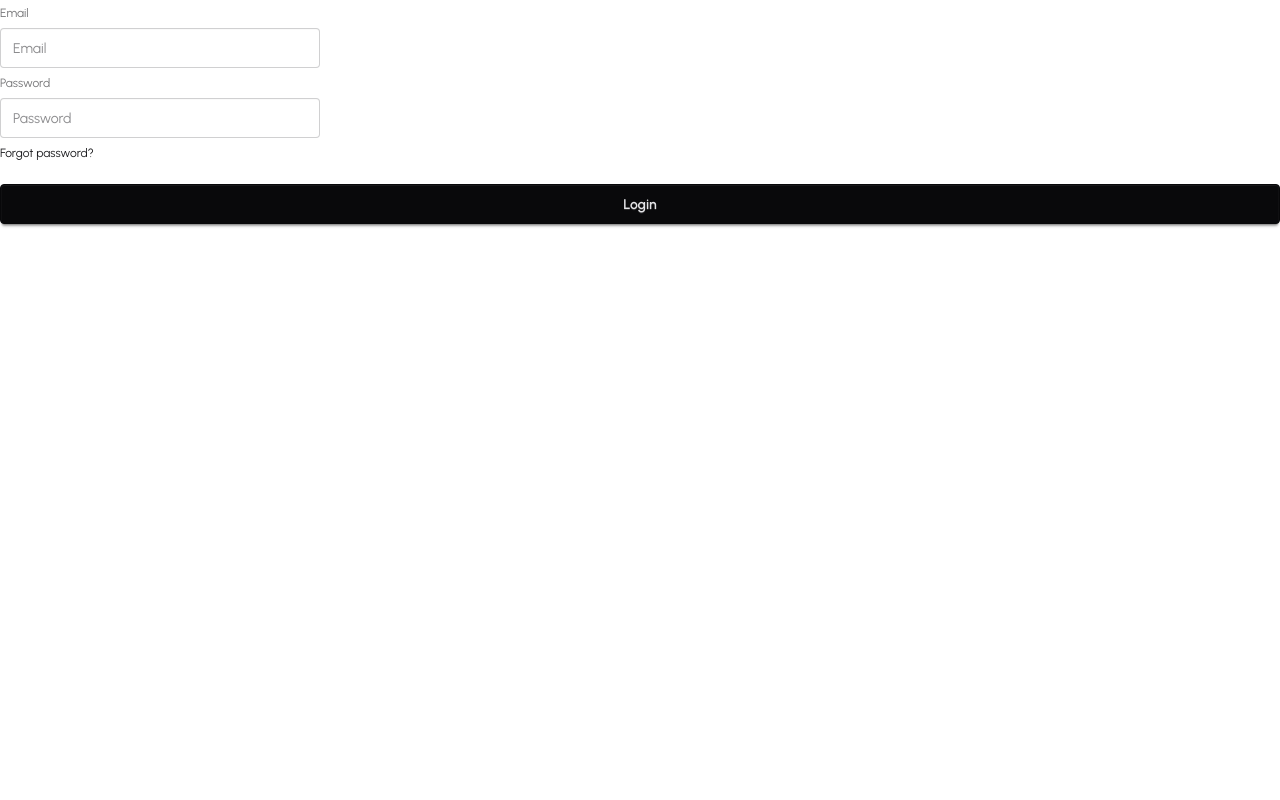
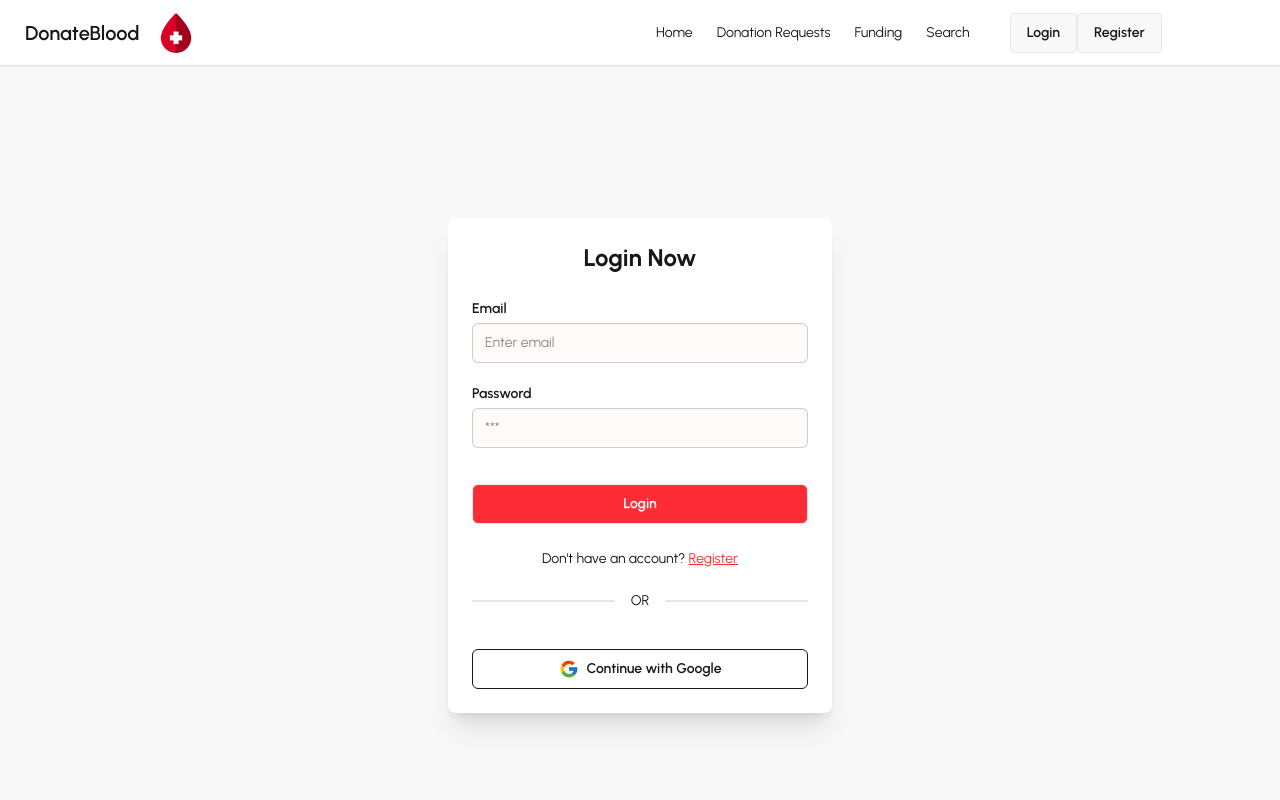
Before and after one commit to Muyedrahman/blood-donation-application-client, a React (Vite) app: page /login in a window 1280 px wide. Shown: the top 800 px of the page. Built offline with nearby package versions, Linux system fonts and the light colour scheme.

Commit message:
feat: add Firebase authentication with AuthContext

```diff
--- a/package.json
+++ b/package.json
@@ -12,6 +12,7 @@
   "dependencies": {
     "@tailwindcss/vite": "^4.1.17",
     "axios": "^1.13.2",
+    "firebase": "^12.6.0",
     "framer-motion": "^12.23.26",
     "react": "^19.2.0",
     "react-dom": "^19.2.0",
@@ -19,6 +20,7 @@
     "react-icons": "^5.5.0",
     "react-router": "^7.10.1",
     "styled-components": "^6.1.19",
+    "sweetalert2": "^11.26.10",
     "tailwindcss": "^4.1.17"
   },
   "devDependencies": {
--- /dev/null
+++ b/src/contexts/AuthConText/AuthConText.jsx
@@ -0,0 +1,3 @@
+import React, { createContext } from 'react';
+
+export const AuthConText = createContext(null)
--- /dev/null
+++ b/src/contexts/AuthConText/AuthProvider.jsx
@@ -0,0 +1,28 @@
+import React from 'react';
+import { AuthConText } from './AuthConText';
+import { createUserWithEmailAndPassword, signInWithEmailAndPassword } from 'firebase/auth';
+import { auth } from '../../firebase/firebase.config';
+
+const AuthProvider = ({children}) => {
+
+    const registerUser = (email, password) =>{
+        return createUserWithEmailAndPassword(auth, email, password)
+    }
+    const signInUser = (email, password) =>{
+        return signInWithEmailAndPassword(auth, email, password)
+    }
+
+    const authInfo = {
+        registerUser,
+        signInUser
+    }
+
+
+    return (
+       <AuthConText value={authInfo}>
+        {children}
+       </AuthConText>
+    );
+};
+
+export default AuthProvider;
--- /dev/null
+++ b/src/firebase/firebase.config.js
@@ -0,0 +1,21 @@
+// Import the functions you need from the SDKs you need
+import { initializeApp } from "firebase/app";
+import { getAuth } from "firebase/auth";
+// TODO: Add SDKs for Firebase products that you want to use
+// https://firebase.google.com/docs/web/setup#available-libraries
+
+// Your web app's Firebase configuration
+const firebaseConfig = {
+  apiKey: import.meta.env.VITE_apiKey,
+  authDomain: import.meta.env.VITE_authDomain,
+  projectId: import.meta.env.VITE_projectId,
+  storageBucket: import.meta.env.VITE_storageBucket,
+  messagingSenderId: import.meta.env.VITE_messagingSenderId,
+  appId: import.meta.env.VITE_appId,
+};
+
+// Initialize Firebase
+const app = initializeApp(firebaseConfig);
+
+// Initialize Firebase Authentication and get a reference to the service
+export const auth = getAuth(app);
--- a/src/main.jsx
+++ b/src/main.jsx
@@ -3,9 +3,12 @@ import { createRoot } from 'react-dom/client'
 import { RouterProvider } from "react-router/dom";
 import './index.css'
 import { router } from './routes/router.jsx';
+import AuthProvider from './contexts/AuthConText/AuthProvider.jsx';
 
 createRoot(document.getElementById("root")).render(
   <StrictMode>
-    <RouterProvider router={router} />
+    <AuthProvider>
+      <RouterProvider router={router} />
+    </AuthProvider>
   </StrictMode>
 );
--- a/src/pages/Auth/Login/Login.jsx
+++ b/src/pages/Auth/Login/Login.jsx
@@ -1,23 +1,168 @@
-import React from 'react';
-import { FaEye, FaEyeSlash } from 'react-icons/fa';
+import React from "react";
+import { useForm } from "react-hook-form";
+import { FcGoogle } from "react-icons/fc";
 
 const Login = () => {
-    return (
-      <div>
-        <form>
-          <fieldset className="fieldset">
-            <label className="label">Email</label>
-            <input type="email" className="input" placeholder="Email" />
-            <label className="label">Password</label>
-            <input type="password" className="input" placeholder="Password" />
+  const {
+    register,
+    handleSubmit,
+    formState: { errors },
+  } = useForm();
+
+  const handleLogin = async (data) => {
+    console.log("Login form data:", data);
+
+    // এখানে তুমি API call করতে পারো
+    // fetch("YOUR_SERVER_API/login", {
+    //   method: "POST",
+    //   headers: { "Content-Type": "application/json" },
+    //   body: JSON.stringify(data),
+    // })
+    // .then(res => res.json())
+    // .then(data => console.log(data))
+    // .catch(err => console.error(err));
+  };
+
+  return (
+    <div className="min-h-screen flex items-center justify-center bg-base-200">
+      <div className="card w-full max-w-sm shadow-xl bg-base-100">
+        <div className="card-body">
+          <h2 className="text-2xl font-bold text-center">Login Now</h2>
+
+          {/* Login Form */}
+          <form
+            onSubmit={handleSubmit(handleLogin)}
+            className="grid gap-5 mt-4"
+          >
+            {/* Email */}
             <div>
-              <a className="link link-hover">Forgot password?</a>
+              <label className="font-semibold">Email</label>
+              <input
+                type="email"
+                {...register("email", { required: "Email is required" })}
+                className="input input-bordered bg-red-50/30 w-full rounded-md mt-1"
+                placeholder="Enter email"
+              />
+              {errors.email && (
+                <p className="text-red-500 text-sm">{errors.email.message}</p>
+              )}
             </div>
-            <button className="btn btn-neutral mt-4">Login</button>
-          </fieldset>
-        </form>
+
+            {/* Password */}
+            <div>
+              <label className="font-semibold">Password</label>
+              <input
+                type="password"
+                {...register("password", { required: "Password is required" })}
+                className="input input-bordered bg-red-50/30 w-full rounded-md mt-1"
+                placeholder="***"
+              />
+              {errors.password && (
+                <p className="text-red-500 text-sm">
+                  {errors.password.message}
+                </p>
+              )}
+            </div>
+
+            {/* Login Button */}
+            <div className="form-control mt-4">
+              <button className="btn bg-red-500 text-white py-3 rounded-md font-semibold hover:bg-red-600 transition w-full">
+                Login
+              </button>
+            </div>
+          </form>
+
+          {/* Register Link */}
+          <p className="text-center mt-4">
+            Don't have an account?{" "}
+            <a href="/register" className="text-red-500 underline">
+              Register
+            </a>
+          </p>
+
+          {/* Divider */}
+          <div className="divider">OR</div>
+
+          {/* Google Login */}
+          <button className="btn py-3 rounded-md font-semibold hover:bg-red-600 transition mt-4 btn-outline w-full flex items-center gap-2">
+            <FcGoogle className="text-xl" />
+            Continue with Google
+          </button>
+        </div>
       </div>
-    );
+    </div>
+  );
 };
 
 export default Login;
+
+// import React from "react";
+// import { useForm } from "react-hook-form";
+// import { FcGoogle } from "react-icons/fc";
+
+// const Login = () => {
+
+//       const { register, handleSubmit } = useForm();
+
+//        const handleLogin = async () => {};
+
+//   return (
+//     <div className="min-h-screen flex items-center justify-center bg-base-200">
+//       <div className="card w-full max-w-sm shadow-xl bg-base-100">
+//         <div className="card-body">
+//           <h2 className="text-2xl font-bold text-center">Login Naw</h2>
+
+//           {/* Login Form */}
+//           <form onSubmit={handleSubmit(handleLogin)} className="grid gap-5">
+//             <div>
+//               <label className="font-semibold">Email</label>
+//               <input
+//                 {...register("email")}
+//                 type="email"
+//                 className="input input-bordered bg-red-50/30 w-full rounded-md mt-1"
+//                 placeholder="Enter email"
+//                 required
+//               />
+//             </div>
+
+//             <div>
+//               <label className="font-semibold">Password</label>
+//               <input
+//                 {...register("password")}
+//                 type="password"
+//                 className="input input-bordered bg-red-50/30 w-full rounded-md mt-1"
+//                 placeholder="***"
+//                 required
+//               />
+//             </div>
+
+//             {/* Login Button */}
+//             <div className="form-control mt-4">
+//               <button className="btn bg-red-500 text-white py-3 rounded-md font-semibold hover:bg-red-600 transition w-full mt-4 w-full">
+//                 Login
+//               </button>
+//             </div>
+//           </form>
+
+//           <p className="text-center mt-4">
+//             Register Naw !
+//             <a href="/register" className="text-red-500 underline">
+//               Register
+//             </a>
+//           </p>
+
+//           {/* Divider */}
+//           <div className="divider">OR</div>
+
+//           {/* Google Login */}
+//           <button className="btn py-3 rounded-md font-semibold hover:bg-red-600 transition mt-4 btn-outline w-full flex items-center gap-2">
+//             <FcGoogle className="text-xl" />
+//             Continue with Google
+//           </button>
+//         </div>
+//       </div>
+//     </div>
+//   );
+// };
+
+// export default Login;
--- a/src/pages/Auth/Register/Register.jsx
+++ b/src/pages/Auth/Register/Register.jsx
@@ -2,13 +2,29 @@ import React from "react";
 import { useForm } from "react-hook-form";
 
 const Register = () => {
-    const { register, handleSubmit } = useForm();
+  const {
+    register,
+    handleSubmit,
+    watch,
+    formState: { errors },
+  } = useForm();
 
-    const handleRegistration = (data) =>{
-        console.log('Afterreg isrtrfgghb ',data)
+  const handleRegistration = (data) => {
 
-    }
+    const formData = new FormData();
+    formData.append("name", data.name);
+    formData.append("email", data.email);
+    formData.append("password", data.password);
+    formData.append("bloodGroup", data.bloodGroup);
+    formData.append("district", data.district);
+    formData.append("upozila", data.upozila);
+    formData.append("avatar", data.avatar[0]);
 
+    console.log("FormData to submit:", formData);
+
+    // API call
+    // fetch("YOUR_SERVER_API", { method: "POST", body: formData })
+  };
 
   return (
     <div className="flex justify-center items-center min-h-screen bg-gray-50">
@@ -23,10 +39,13 @@ const Register = () => {
             <label className="label">Name</label>
             <input
               type="text"
-              {...register("name")}
+              {...register("name", { required: "Name is required" })}
               className="input input-bordered w-full"
               placeholder="Your Name"
             />
+            {errors.name && (
+              <p className="text-red-500 text-sm">{errors.name.message}</p>
+            )}
           </div>
 
           {/* Email */}
@@ -34,10 +53,13 @@ const Register = () => {
             <label className="label">Email</label>
             <input
               type="email"
-              {...register("email")}
+              {...register("email", { required: "Email is required" })}
               className="input input-bordered w-full"
               placeholder="Email"
             />
+            {errors.email && (
+              <p className="text-red-500 text-sm">{errors.email.message}</p>
+            )}
           </div>
 
           {/* Avatar */}
@@ -45,16 +67,21 @@ const Register = () => {
             <label className="label">Avatar</label>
             <input
               type="file"
-              {...register("image")}
+              {...register("avatar", { required: "Avatar is required" })}
               className="file-input file-input-bordered w-full"
             />
+            {errors.avatar && (
+              <p className="text-red-500 text-sm">{errors.avatar.message}</p>
+            )}
           </div>
 
           {/* Blood Group */}
           <div>
             <label className="label">Blood Group</label>
             <select
-              {...register("bloodGroup")}
+              {...register("bloodGroup", {
+                required: "Blood group is required",
+              })}
               className="select select-bordered w-full"
             >
               <option value="">Select Blood Group</option>
@@ -67,39 +94,58 @@ const Register = () => {
               <option>O+</option>
               <option>O-</option>
             </select>
+            {errors.bloodGroup && (
+              <p className="text-red-500 text-sm">
+                {errors.bloodGroup.message}
+              </p>
+            )}
           </div>
 
           {/* District */}
           <div>
             <label className="label">District</label>
             <select
-              {...register("district")}
+              {...register("district", { required: "District is required" })}
               className="select select-bordered w-full"
             >
               <option value="">Select District</option>
+
             </select>
+            {errors.district && (
+              <p className="text-red-500 text-sm">{errors.district.message}</p>
+            )}
           </div>
 
           {/* Upazila */}
           <div>
             <label className="label">Upazila</label>
             <select
-              {...register("upozila")}
+              {...register("upozila", { required: "Upazila is required" })}
               className="select select-bordered w-full"
             >
               <option value="">Select Upazila</option>
+
             </select>
+            {errors.upozila && (
+              <p className="text-red-500 text-sm">{errors.upozila.message}</p>
+            )}
           </div>
 
           {/* Password */}
           <div>
             <label className="label">Password</label>
             <input
-              {...register("password")}
               type="password"
+              {...register("password", {
+                required: "Password is required",
+                minLength: { value: 6, message: "Minimum 6 characters" },
+              })}
               className="input input-bordered w-full"
               placeholder="Password"
             />
+            {errors.password && (
+              <p className="text-red-500 text-sm">{errors.password.message}</p>
+            )}
           </div>
 
           {/* Confirm Password */}
@@ -107,10 +153,19 @@ const Register = () => {
             <label className="label">Confirm Password</label>
             <input
               type="password"
-              {...register("confirmPassword")}
+              {...register("confirmPassword", {
+                required: "Confirm your password",
+                validate: (value) =>
+                  value === watch("password") || "Passwords do not match",
+              })}
               className="input input-bordered w-full"
               placeholder="Confirm Password"
             />
+            {errors.confirmPassword && (
+              <p className="text-red-500 text-sm">
+                {errors.confirmPassword.message}
+              </p>
+            )}
           </div>
 
           <button className="bg-red-500 text-white py-3 rounded-md font-semibold hover:bg-red-600 transition w-full mt-4">
@@ -131,234 +186,136 @@ const Register = () => {
 
 export default Register;
 
-// import React, { useState, useEffect } from "react";
+// import React from "react";
 // import { useForm } from "react-hook-form";
-// import { motion } from "framer-motion";
-// import axios from "axios";
-
-// // District & Upazila data (উদাহরণ)
-// const areaData = {
-//   Dhaka: ["Savar", "Dhamrai", "Keraniganj"],
-//   Chattogram: ["Patiya", "Sitakunda", "Anwara"],
-//   Khulna: ["Batiaghata", "Dumuria", "Phultala"],
-// };
-
-// const bloodGroups = ["A+", "A-", "B+", "B-", "AB+", "AB-", "O+", "O-"];
 
 // const Register = () => {
-//   const [avatarFile, setAvatarFile] = useState(null);
-//   const [selectedDistrict, setSelectedDistrict] = useState("");
-//   const [upazilas, setUpazilas] = useState([]);
+//     const { register, handleSubmit } = useForm();
 
-//   const {
-//     register,
-//     handleSubmit,
-//     watch,
-//     formState: { errors },
-//   } = useForm();
+//     const handleRegistration = (data) =>{
+//         console.log('Afterreg isrtrfgghb ',data)
 
-//   // Update upazila list when district changes
-//   useEffect(() => {
-//     if (selectedDistrict) {
-//       setUpazilas(areaData[selectedDistrict]);
-//     } else {
-//       setUpazilas([]);
 //     }
-//   }, [selectedDistrict]);
-
-//   const onSubmit = async (data) => {
-//     try {
-//       let avatarURL = "";
-
-//       // Upload avatar to ImgBB (optional)
-//       if (avatarFile) {
-//         const formData = new FormData();
-//         formData.append("image", avatarFile);
-
-//         const res = await axios.post(
-//           "https://api.imgbb.com/1/upload?key=YOUR_IMGBB_API_KEY",
-//           formData
-//         );
-
-//         avatarURL = res.data.data.display_url;
-//       }
-
-//       const userData = {
-//         name: data.fullname,
-//         email: data.email,
-//         password: data.password,
-//         bloodGroup: data.bloodGroup,
-//         district: data.district,
-//         upazila: data.upazila,
-//         avatar: avatarURL,
-//       };
-
-//       // Send data to backend
-//       const result = await axios.post("http://localhost:5000/user", userData);
-//       console.log(result.data);
-//       alert("User registered successfully!");
-//     } catch (error) {
-//       console.error(error);
-//       alert("Something went wrong!");
-//     }
-//   };
 
 //   return (
-//     <section className="flex justify-center items-center min-h-screen bg-gray-50">
-//       <motion.div
-//         initial={{ y: 30, opacity: 0 }}
-//         animate={{ y: 0, opacity: 1 }}
-//         transition={{ duration: 0.6 }}
-//         className="w-full max-w-2xl bg-white p-8 rounded-2xl shadow-lg"
-//       >
-//         <h2 className="text-3xl font-bold text-center mb-6 text-red-600">
+//     <div className="flex justify-center items-center min-h-screen bg-gray-50">
+//       <div className="w-full max-w-md bg-white p-6 rounded-2xl shadow">
+//         <h2 className="text-2xl font-bold text-center mb-6">
 //           Register as Donor
 //         </h2>
 
-//         <form onSubmit={handleSubmit(onSubmit)} className="grid gap-4">
+//         <form onSubmit={handleSubmit(handleRegistration)} className="space-y-3">
 //           {/* Name */}
 //           <div>
-//             <label className="font-semibold">Full Name</label>
+//             <label className="label">Name</label>
 //             <input
-//               {...register("fullname", { required: "Name is required" })}
 //               type="text"
-//               className="input input-bordered w-full mt-1 rounded-md"
+//               {...register("name")}
+//               className="input input-bordered w-full"
 //               placeholder="Your Name"
 //             />
-//             {errors.fullname && (
-//               <p className="text-red-500 text-sm">{errors.fullname.message}</p>
-//             )}
 //           </div>
 
 //           {/* Email */}
 //           <div>
-//             <label className="font-semibold">Email</label>
+//             <label className="label">Email</label>
 //             <input
-//               {...register("email", { required: "Email is required" })}
 //               type="email"
-//               className="input input-bordered w-full mt-1 rounded-md"
-//               placeholder="Your Email"
+//               {...register('email', {required:true})}
+//               className="input input-bordered w-full"
+//               placeholder="Email"
 //             />
-//             {errors.email && (
-//               <p className="text-red-500 text-sm">{errors.email.message}</p>
-//             )}
 //           </div>
 
 //           {/* Avatar */}
 //           <div>
-//             <label className="font-semibold">Avatar</label>
+//             <label className="label">Avatar</label>
 //             <input
 //               type="file"
-//               onChange={(e) => setAvatarFile(e.target.files[0])}
-//               className="file-input file-input-bordered w-full mt-1 rounded-md"
+//               {...register("image")}
+//               className="file-input file-input-bordered w-full"
 //             />
 //           </div>
 
 //           {/* Blood Group */}
 //           <div>
-//             <label className="font-semibold">Blood Group</label>
+//             <label className="label">Blood Group</label>
 //             <select
-//               {...register("bloodGroup", { required: "Select blood group" })}
-//               className="select select-bordered w-full mt-1 rounded-md"
+//               {...register("bloodGroup")}
+//               className="select select-bordered w-full"
 //             >
 //               <option value="">Select Blood Group</option>
-//               {bloodGroups.map((bg) => (
-//                 <option key={bg} value={bg}>
-//                   {bg}
-//                 </option>
-//               ))}
+//               <option>A+</option>
+//               <option>A-</option>
+//               <option>B+</option>
+//               <option>B-</option>
+//               <option>AB+</option>
+//               <option>AB-</option>
+//               <option>O+</option>
+//               <option>O-</option>
 //             </select>
-//             {errors.bloodGroup && (
-//               <p className="text-red-500 text-sm">
-//                 {errors.bloodGroup.message}
-//               </p>
-//             )}
 //           </div>
 
 //           {/* District */}
 //           <div>
-//             <label className="font-semibold">District</label>
+//             <label className="label">District</label>
 //             <select
-//               {...register("district", { required: "Select district" })}
-//               onChange={(e) => setSelectedDistrict(e.target.value)}
-//               className="select select-bordered w-full mt-1 rounded-md"
+//               {...register("district")}
+//               className="select select-bordered w-full"
 //             >
 //               <option value="">Select District</option>
-//               {Object.keys(areaData).map((district) => (
-//                 <option key={district} value={district}>
-//                   {district}
-//                 </option>
-//               ))}
 //             </select>
-//             {errors.district && (
-//               <p className="text-red-500 text-sm">{errors.district.message}</p>
-//             )}
 //           </div>
 
 //           {/* Upazila */}
 //           <div>
-//             <label className="font-semibold">Upazila</label>
+//             <label className="label">Upazila</label>
 //             <select
-//               {...register("upazila", { required: "Select upazila" })}
-//               className="select select-bordered w-full mt-1 rounded-md"
+//               {...register("upozila")}
+//               className="select select-bordered w-full"
 //             >
 //               <option value="">Select Upazila</option>
-//               {upazilas.map((upazila) => (
-//                 <option key={upazila} value={upazila}>
-//                   {upazila}
-//                 </option>
-//               ))}
 //             </select>
-//             {errors.upazila && (
-//               <p className="text-red-500 text-sm">{errors.upazila.message}</p>
-//             )}
 //           </div>
 
 //           {/* Password */}
 //           <div>
-//             <label className="font-semibold">Password</label>
+//             <label className="label">Password</label>
 //             <input
-//               {...register("password", { required: "Password is required" })}
+//               {...register("password",{
+//                 required: true,
+//                 minLength:6,
+//               })}
 //               type="password"
-//               className="input input-bordered w-full mt-1 rounded-md"
+//               className="input input-bordered w-full"
+//               placeholder="Password"
 //             />
-//             {errors.password && (
-//               <p className="text-red-500 text-sm">{errors.password.message}</p>
-//             )}
 //           </div>
 
 //           {/* Confirm Password */}
 //           <div>
-//             <label className="font-semibold">Confirm Password</label>
+//             <label className="label">Confirm Password</label>
 //             <input
-//               {...register("confirmPassword", {
-//                 required: "Confirm password is required",
-//                 validate: (value) =>
-//                   value === watch("password") || "Passwords do not match",
-//               })}
 //               type="password"
-//               className="input input-bordered w-full mt-1 rounded-md"
+//               {...register("confirmPassword")}
+//               className="input input-bordered w-full"
+//               placeholder="Confirm Password"
 //             />
-//             {errors.confirmPassword && (
-//               <p className="text-red-500 text-sm">
-//                 {errors.confirmPassword.message}
-//               </p>
-//             )}
 //           </div>
 
-//           <button className="w-full py-3 bg-red-600 hover:bg-red-700 text-white font-semibold rounded-md mt-3">
-//             Register Now
+//           <button className="bg-red-500 text-white py-3 rounded-md font-semibold hover:bg-red-600 transition w-full mt-4">
+//             Register
 //           </button>
+
+//           <p className="text-center mt-4">
+//             Already have an account? Register Naw !
+//             <a href="/login" className="text-red-500 underline">
+//               Login
+//             </a>
+//           </p>
 //         </form>
-
-//         <p className="text-center mt-4">
-//           Already have an account?{" "}
-//           <a href="/login" className="text-red-500 underline">
-//             Login
-//           </a>
-//         </p>
-//       </motion.div>
-//     </section>
+//       </div>
+//     </div>
 //   );
 // };
 
```
Also changed, not shown: src/routes/router.jsx (+16 -17 lines), 2 other files (tests, documents, lock files or other folders).
